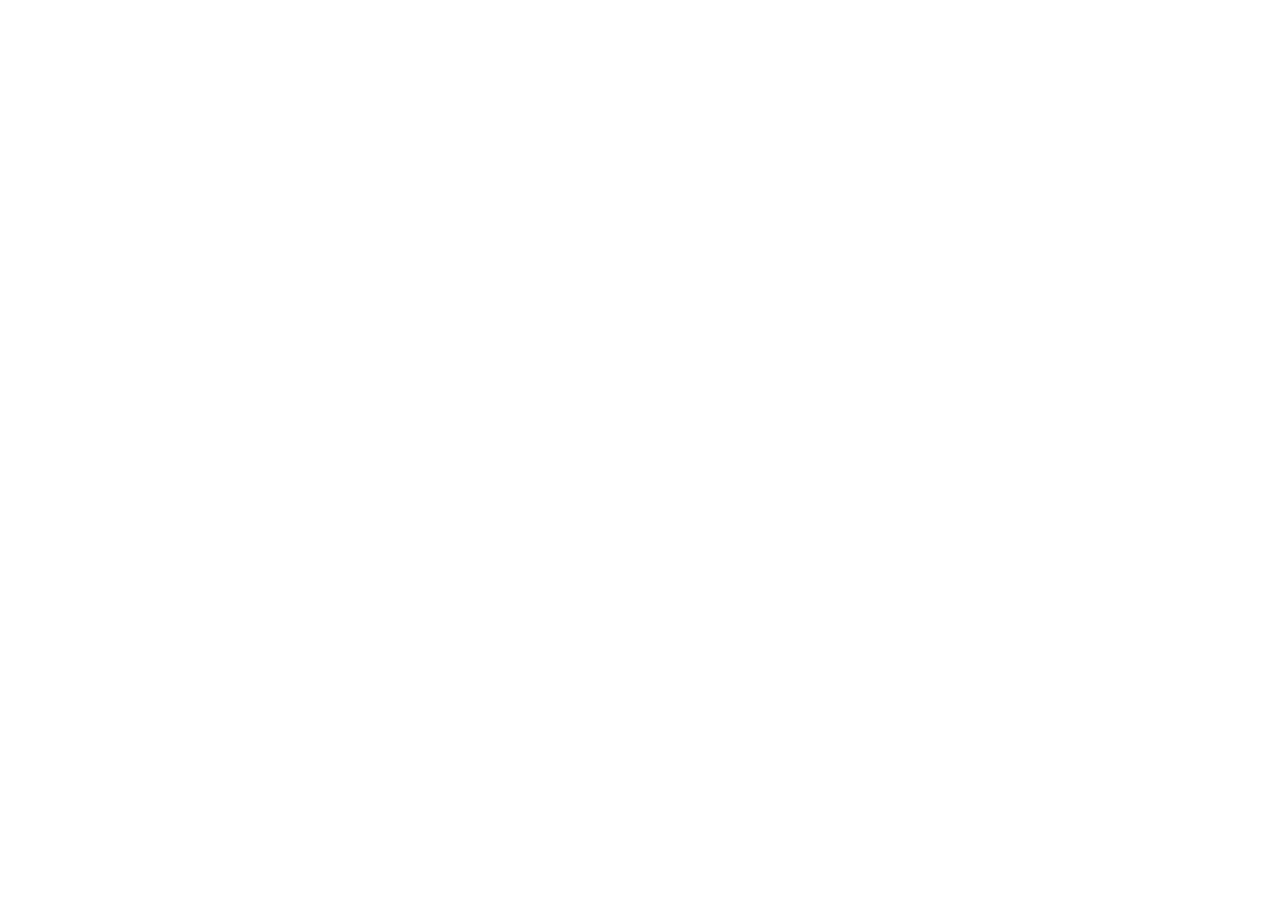
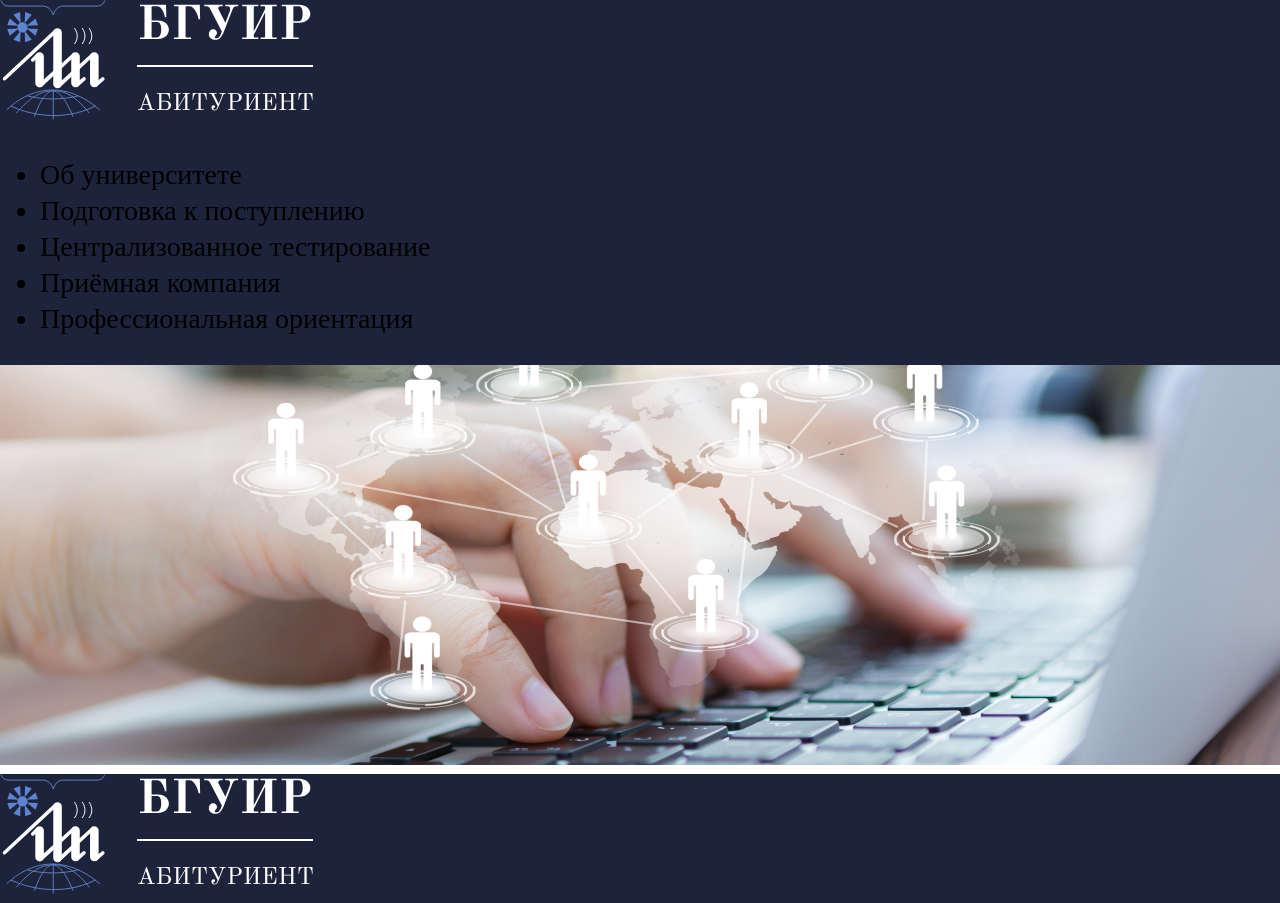
Before and after one commit to ikovalenkoby/abitur, a website: page source/index.html in a window 1280 px wide. Before the commit the page ends 800 px from the top, so only its background shows below. Drawn offline with nearby package versions, Linux system fonts and the light colour scheme; files that its build step writes are made by us from their sources.

Commit message:
Начальный вариант главной и структуры проекта

```diff
--- a/source/index.html
+++ b/source/index.html
@@ -1,10 +1,43 @@
 <!DOCTYPE html>
-<html lang="en">
-<head>
-  <meta charset="UTF-8">
-  <title>Main Abitur</title>
-</head>
-<body>
+<html>
+  <head>
+    <meta charset="utf-8" />
+    <meta http-equiv="X-UA-Compatible" content="IE=edge" />
+    <title>Абитуриент</title>
+    <meta name="description" content="" />
+    <meta name="viewport" content="width=device-width, initial-scale=1.0" />
+    <link rel="stylesheet" href="css/style.css" />
+  </head>
+  <body>
+    <header>
+      <div>
+        <img src="img/logo.svg" alt="" />
+      </div>
+      <nav>
+        <ul>
+          <li>Об университете</li>
+          <li>Подготовка к поступлению</li>
+          <li>Централизованное тестирование</li>
+          <li>Приёмная компания</li>
+          <li>Профессиональная ориентация</li>
+        </ul>
+      </nav>
+    </header>
+    <main class="content">
+      <div class="contet__banner">
+        <img src="img/banner_2.png" alt="" />
+      </div>
+      <div class="contetn__calendar"></div>
+      <div class="content__news"></div>
+    </main>
+    <footer>
+      <div>
+        <img src="img/logo.svg" alt="" />
+      </div>
+      <div></div>
+      <div></div>
+    </footer>
 
-</body>
+    <script src="" async defer></script>
+  </body>
 </html>
--- /dev/null
+++ b/source/less/style.less
@@ -0,0 +1,27 @@
+html {
+  height: 100%;
+}
+
+body {
+  height: 100%;
+  margin: 0;
+  padding: 0;
+  box-sizing: border-box;
+  display: grid;
+  grid-template-columns: 1fr;
+  grid-template-rows: minmax(183px, 202px), 1fr, minmax(108px, 210px);
+  font-family: IBM Plex Sans;
+  font-style: normal;
+  font-weight: normal;
+  font-size: 28px;
+  line-height: 36px;
+}
+
+header,
+footer {
+  background-color: #1d233a;
+}
+
+main {
+  background-color: #ffffff;
+}
```
Also changed, not shown: source/less/fonts/fonts.less (added, +30 -0 lines), source/img/banner_2.png (added), source/img/logo.svg (added), 1 other file.
